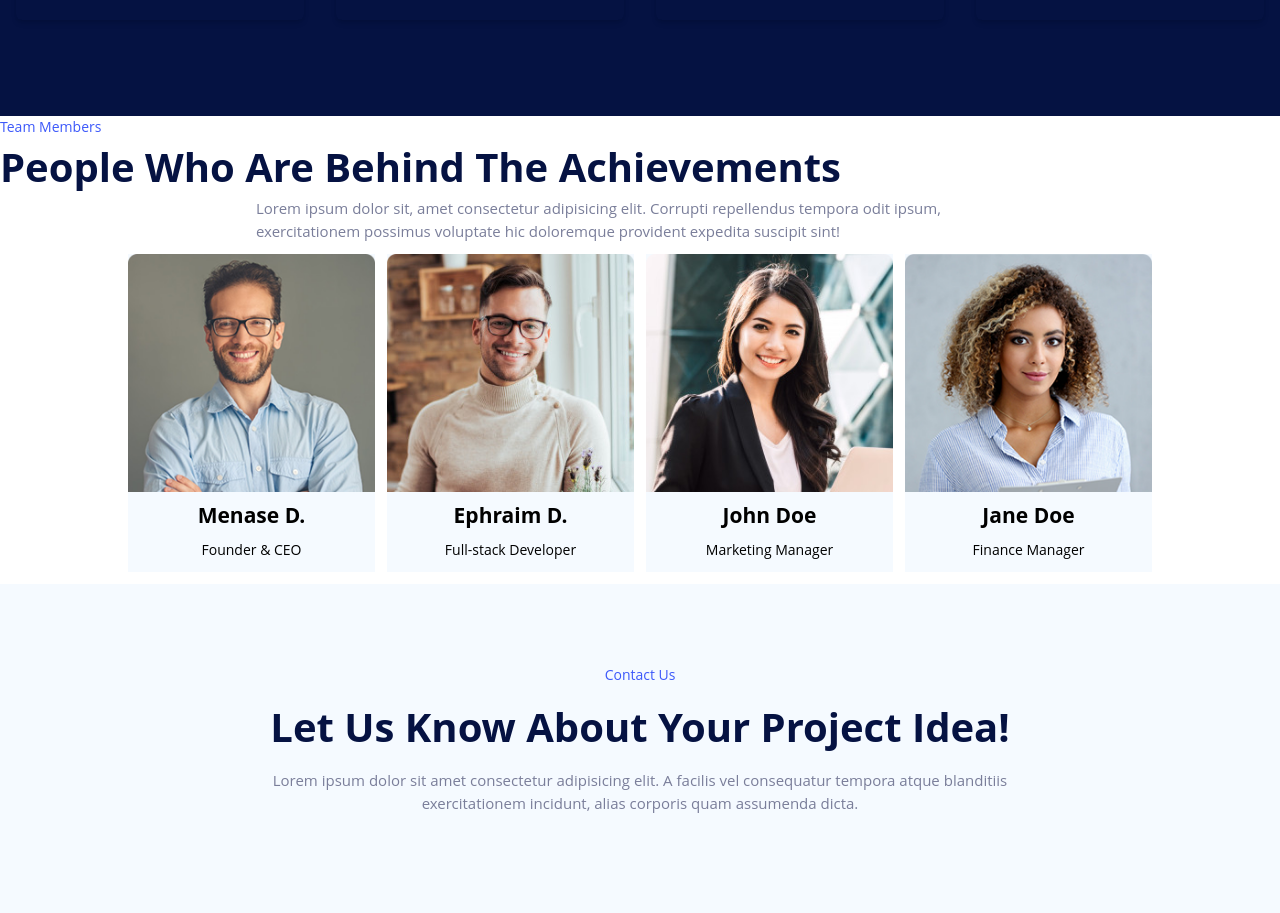
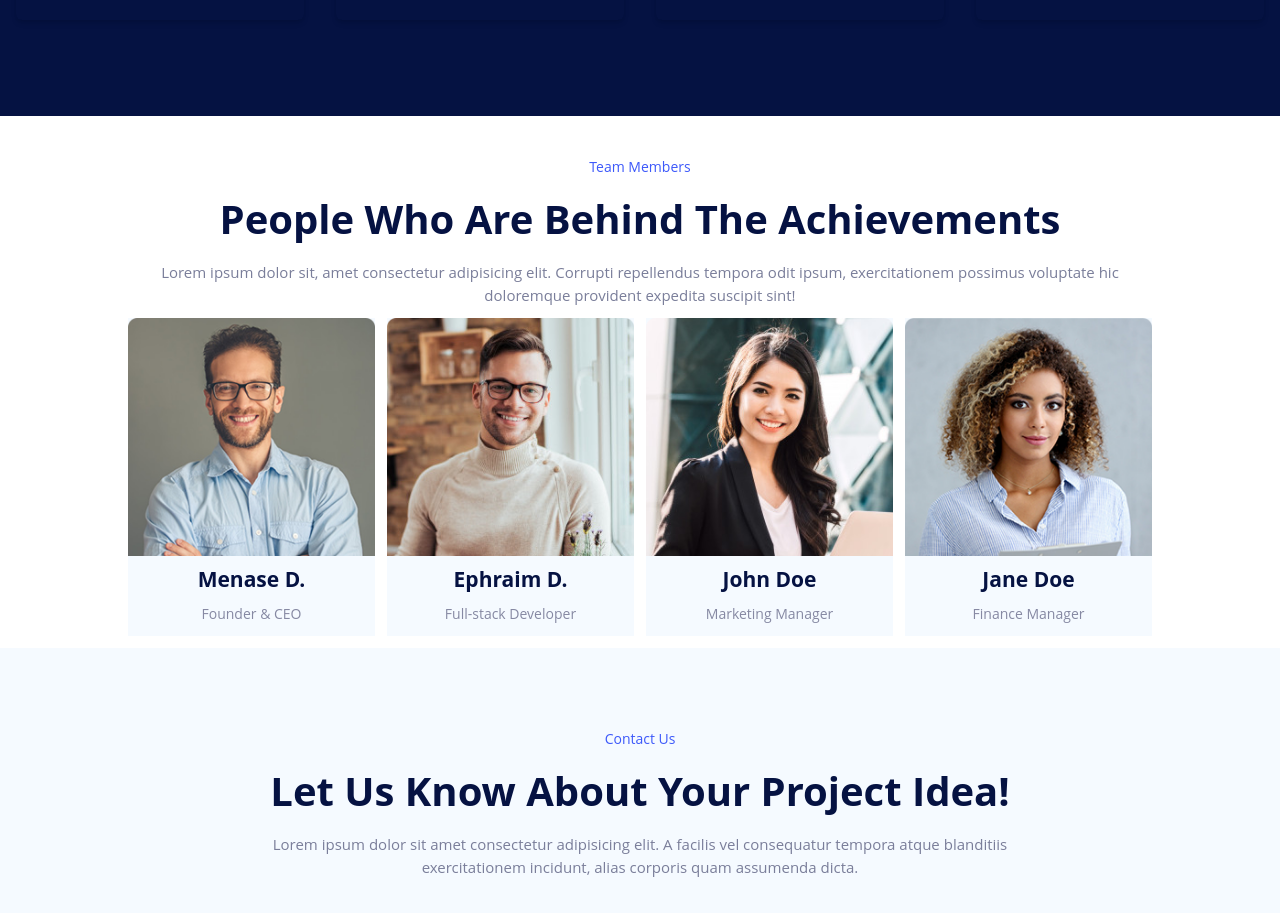
Before and after one commit to menase7/PentatonicsTech, a Next.js app: page / in a window 1280 px wide. Shown: the part 2127-3040 px from the top of the page. Built offline with nearby package versions, Linux system fonts and the light colour scheme.

Commit message:
changes on team card and team member

```diff
--- a/src/components/TeamCard.jsx
+++ b/src/components/TeamCard.jsx
@@ -1,12 +1,29 @@
-import Image from 'next/image'
-import React from 'react'
+import Image from "next/image";
+import React from "react";
+import { FaFacebook, FaTelegram, FaTiktok, FaYoutube } from "react-icons/fa";
 
-export default function TeamCard({img, name, role}) {
+export default function TeamCard({ img, name, role }) {
   return (
-    <div className='bg-[#F5FAFF] my-3 w-fit flex flex-col pb-3 items-center justify-center'>
+    <div className="bg-[#F5FAFF] my-3 w-fit flex flex-col items-center justify-center group relative">
       <Image src={img} width={300} height={300} />
-      <h1 className='py-2 text-[21px] font-bold'>{name}</h1>
-      <p className=' text-[14px]'>{role}</p>
+      <div className="group-hover:bg-[#051242] text-[#051242] group-hover:text-white pb-3 w-full h-full">
+        <div className="absolute bottom-[86px] left-14 right-14 flex space-x-4 opacity-0 group-hover:opacity-100 transition-opacity duration-300 z-20">
+          <a className="bg-[#3D59FA] text-white p-2 rounded-md" href="">
+            <FaFacebook className="cursor-pointer" />
+          </a>
+          <a className="bg-[#3D59FA] text-white p-2 rounded-md" href="">
+            <FaTiktok className="cursor-pointer" />
+          </a>
+          <a className="bg-[#3D59FA] text-white p-2 rounded-md" href="">
+            <FaYoutube className="cursor-pointer" />
+          </a>
+          <a className="bg-[#3D59FA] text-white p-2 rounded-md" href="">
+            <FaTelegram className="cursor-pointer" />
+          </a>
+        </div>
+        <h1 className="py-2 text-[21px] font-bold">{name}</h1>
+        <p className="text-[14px] text-[#8689a3] group-hover:text-[#c0c0c3]">{role}</p>
+      </div>
     </div>
-  )
+  );
 }
--- a/src/components/TeamMember.jsx
+++ b/src/components/TeamMember.jsx
@@ -26,19 +26,17 @@ export default function TeamMember() {
     }
   ]
   return (
-    <div>
-      <div>
+    <div className="text-center mt-10">
+      <div className="space-y-3">
         <h2 className="text-[14px] text-[#3D59FA]">Team Members</h2>
         <h1 className="text-[25px] md:text-[35px] lg:text-[40px] font-bold text-[#051242]">People Who Are Behind The Achievements</h1>
-        <p className="w-[60%] mx-auto text-[15px] text-[#7A7E9A]">
+        <p className="w-[80%] mx-auto text-[15px] text-[#7A7E9A]">
           Lorem ipsum dolor sit, amet consectetur adipisicing elit. Corrupti
           repellendus tempora odit ipsum, exercitationem possimus voluptate hic
           doloremque provident expedita suscipit sint!
         </p>
       </div>
-      {/* slider */}
-
-      <div className="flex w-[80%] mx-auto gap-3 overflow-auto">
+      <div className="flex w-[80%] mx-auto gap-3">
         {
           teams.map((team, index)=>(
             <TeamCard key={index} img={team.img} name={team.name} role={team.role} />
```
